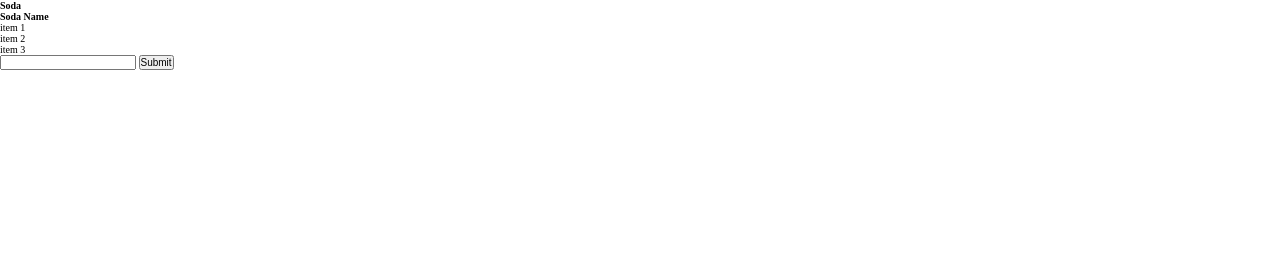
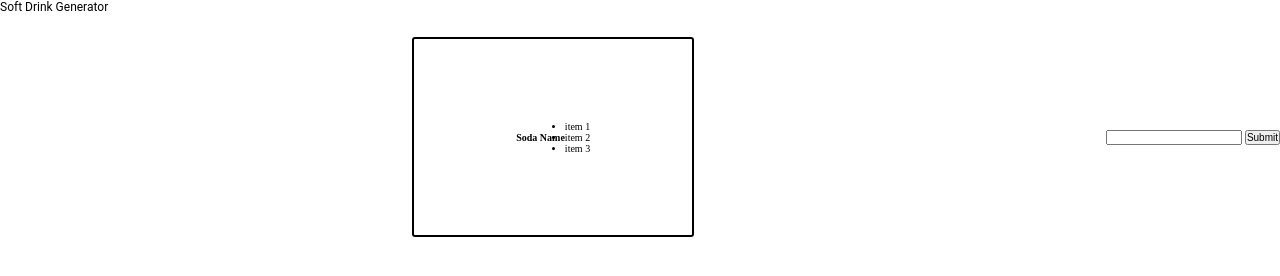
Before and after one commit to staten-island-tech/dom-manipulation-project-PeterDelwita, a plain HTML site: page index.html in a window 1280 px wide. Drawn offline with Linux system fonts and the light colour scheme.

Commit message:
form, css

```diff
--- a/index.html
+++ b/index.html
@@ -2,11 +2,12 @@
   <head>
     <meta charset="UTF-8" />
     <meta name="viewport" content="width=device-width, initial-scale=1.0" />
-    <title>Document</title>
+    <title>Soft Drink Generator</title>
     <link rel="stylesheet" href="style.css" />
   </head>
   <body>
-    <h1>Soda</h1>
+    <h1>Soft Drink Generator</h1>
+    <div class="container">
       <div class="card">
         <h2 class="card-header">Soda Name</h2>
         <ul>
@@ -16,9 +17,12 @@
         </ul>
       </div>
       <form action="" class="form">
+        <!--Create form in HTML and make the card in CSS first-->
         <input type="text" name="name" id="name" />
         <button class="button">Submit</button>
       </form>
+    </div>
     <script src="index.js"></script>
+    <!--HTML loads before Java-->
   </body>
 </html>
--- a/index.js
+++ b/index.js
@@ -1,6 +1,6 @@
 const DOMSelectors = {
   header: document.querySelector("h1"),
-  cardheader: document.querySelector("card-header"),
+  cardheader: document.querySelector(".card-header"),
   form: document.querySelector("form"),
   item: document.querySelector("li"),
   button: document.querySelector("button"),
--- a/style.css
+++ b/style.css
@@ -5,3 +5,43 @@ body, html, *{
     padding: 0;
     box-sizing: border-box;
 }
+
+/* Custom Fonts */
+.roboto-regular {
+    font-family: "Roboto", sans-serif;
+    font-weight: 400;
+    font-style: normal;
+}
+
+.roboto-black {
+    font-family: "Roboto", sans-serif;
+    font-weight: 900;
+    font-style: normal;
+}
+
+h1 {
+    font: 1.2rem "Roboto", sans-serif;
+}
+
+.container {
+    width: 100%;
+    margin: 0.3rem auto;
+    display: flex;
+    flex-flow: row wrap;
+    justify-content: center;
+    align-items: center;
+}
+
+/* Card */
+.card {
+    width: 22%;
+    height: 20rem;
+    margin: 2rem auto;
+    padding: 3rem auto;
+    border: 2px solid black;
+    border-radius: 3px;
+    display: flex;
+    flex-flow: row wrap;
+    justify-content: center;
+    align-items: center;
+}
```
Lines whose indentation alone changed are shown as unchanged.
